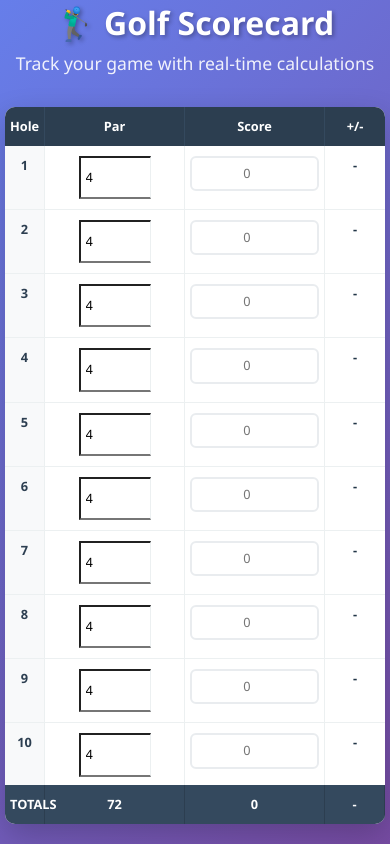
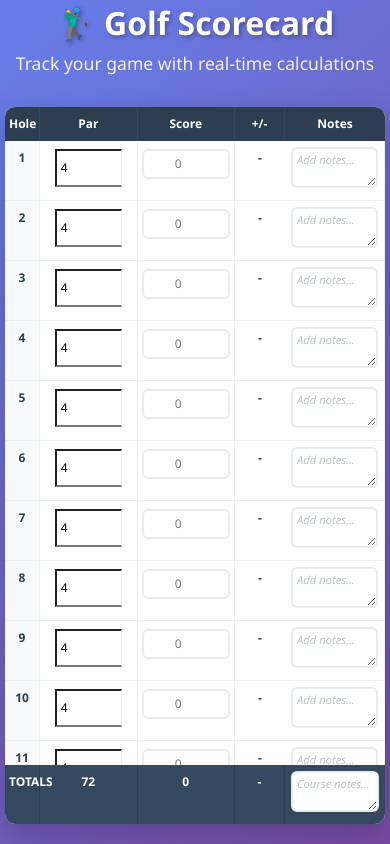
Before and after one commit to DavidVogelxyz/golf-scorecard, a React (Vite) app: page / in a window 390 px wide. Built offline with nearby package versions, Linux system fonts and the light colour scheme.

Commit message:
FEATURE: added "notes" fields to all holes, and to "totals"

```diff
--- a/src/App.css
+++ b/src/App.css
@@ -30,7 +30,7 @@
 }
 
 .scorecard-wrapper {
-  max-width: 800px;
+  max-width: 1000px;
   margin: 0 auto;
 }
 
@@ -47,7 +47,7 @@
 
 .scorecard-header {
   display: grid;
-  grid-template-columns: 60px 1fr 1fr 80px;
+  grid-template-columns: 60px 1fr 1fr 80px 200px;
   background: #2c3e50;
   color: white;
   font-weight: bold;
@@ -92,7 +92,7 @@
 
 .hole-row {
   display: grid;
-  grid-template-columns: 60px 1fr 1fr 80px;
+  grid-template-columns: 60px 1fr 1fr 80px 200px;
   border-bottom: 1px solid #ecf0f1;
   transition: background-color 0.2s ease;
 }
@@ -115,7 +115,7 @@
   font-size: 1.1rem;
 }
 
-.par-input, .score-input {
+.par-input, .score-input, .notes-input {
   padding: 10px;
   border-right: 1px solid #ecf0f1;
 }
@@ -134,6 +134,30 @@
   outline: none;
   border-color: #667eea;
   box-shadow: 0 0 0 3px rgba(102, 126, 234, 0.1);
+}
+
+.notes-textarea, .course-notes-textarea {
+  width: 100%;
+  padding: 8px;
+  border: 2px solid #e9ecef;
+  border-radius: 6px;
+  font-size: 0.85rem;
+  font-family: inherit;
+  resize: vertical;
+  min-height: 40px;
+  transition: border-color 0.2s ease;
+  line-height: 1.3;
+}
+
+.notes-textarea:focus, .course-notes-textarea:focus {
+  outline: none;
+  border-color: #667eea;
+  box-shadow: 0 0 0 3px rgba(102, 126, 234, 0.1);
+}
+
+.notes-textarea::placeholder, .course-notes-textarea::placeholder {
+  color: #bdc3c7;
+  font-style: italic;
 }
 
 .difference {
@@ -157,7 +181,7 @@
 
 .totals-row {
   display: grid;
-  grid-template-columns: 60px 1fr 1fr 80px;
+  grid-template-columns: 60px 1fr 1fr 80px 200px;
   background: #34495e;
   color: white;
   font-weight: bold;
@@ -177,6 +201,10 @@
   border-right: 1px solid #2c3e50;
 }
 
+.course-notes {
+  padding: 10px;
+}
+
 .total-difference.over-par {
   color: #e74c3c;
 }
@@ -190,6 +218,14 @@
 }
 
 /* Responsive Design */
+@media (max-width: 1024px) {
+  .scorecard-header,
+  .hole-row,
+  .totals-row {
+    grid-template-columns: 50px 1fr 1fr 70px 150px;
+  }
+}
+
 @media (max-width: 768px) {
   .app {
     padding: 10px;
@@ -207,7 +243,7 @@
   .scorecard-header,
   .hole-row,
   .totals-row {
-    grid-template-columns: 50px 1fr 1fr 70px;
+    grid-template-columns: 40px 1fr 1fr 60px 120px;
   }
 
   .hole-number {
@@ -216,6 +252,11 @@
 
   .score-input input {
     font-size: 0.9rem;
+  }
+
+  .notes-textarea, .course-notes-textarea {
+    font-size: 0.8rem;
+    min-height: 35px;
   }
 }
 
@@ -232,7 +273,7 @@
   .scorecard-header,
   .hole-row,
   .totals-row {
-    grid-template-columns: 40px 1fr 1fr 60px;
+    grid-template-columns: 35px 1fr 1fr 50px 100px;
   }
 
   .header-cell,
@@ -244,12 +285,22 @@
   .total-par,
   .total-score,
   .total-difference {
-    padding: 10px 5px;
-    font-size: 0.8rem;
+    padding: 8px 4px;
+    font-size: 0.75rem;
+  }
+
+  .notes-input, .course-notes {
+    padding: 6px;
   }
 
   .score-input input {
-    padding: 6px;
-    font-size: 0.8rem;
+    padding: 4px;
+    font-size: 0.75rem;
+  }
+
+  .notes-textarea, .course-notes-textarea {
+    padding: 4px;
+    font-size: 0.7rem;
+    min-height: 30px;
   }
 }
--- a/src/App.tsx
+++ b/src/App.tsx
@@ -5,6 +5,7 @@ interface Hole {
   number: number;
   par: number;
   playerScore: number;
+  notes: string;
 }
 
 function App() {
@@ -13,15 +14,18 @@ function App() {
     return Array.from({ length: 18 }, (_, index) => ({
       number: index + 1,
       par: 4,
-      playerScore: 0
+      playerScore: 0,
+      notes: ''
     }));
   });
 
-  const updateHole = (holeNumber: number, field: 'par' | 'playerScore', value: number) => {
+  const [courseNotes, setCourseNotes] = useState('');
+
+  const updateHole = (holeNumber: number, field: 'par' | 'playerScore' | 'notes', value: number | string) => {
     setHoles(prevHoles =>
       prevHoles.map(hole =>
         hole.number === holeNumber
-          ? { ...hole, [field]: Math.max(0, value) }
+          ? { ...hole, [field]: field === 'playerScore' ? Math.max(0, value as number) : value }
           : hole
       )
     );
@@ -64,6 +68,7 @@ function App() {
             <div className="header-cell">Par</div>
             <div className="header-cell">Score</div>
             <div className="header-cell">+/-</div>
+            <div className="header-cell">Notes</div>
           </div>
 
           <div className="holes-container">
@@ -93,6 +98,15 @@ function App() {
                 <div className={`difference ${hole.playerScore > 0 ? (hole.playerScore > hole.par ? 'over-par' : hole.playerScore < hole.par ? 'under-par' : 'even') : ''}`}>
                   {getDifference(hole.par, hole.playerScore)}
                 </div>
+                <div className="notes-input">
+                  <textarea
+                    value={hole.notes}
+                    onChange={(e) => updateHole(hole.number, 'notes', e.target.value)}
+                    className="notes-textarea"
+                    placeholder="Add notes..."
+                    rows={2}
+                  />
+                </div>
               </div>
             ))}
           </div>
@@ -110,6 +124,15 @@ function App() {
             })()}`}>
               {getTotalDifference()}
             </div>
+            <div className="course-notes">
+              <textarea
+                value={courseNotes}
+                onChange={(e) => setCourseNotes(e.target.value)}
+                className="course-notes-textarea"
+                placeholder="Course notes..."
+                rows={2}
+              />
+            </div>
           </div>
         </div>
       </div>
```
